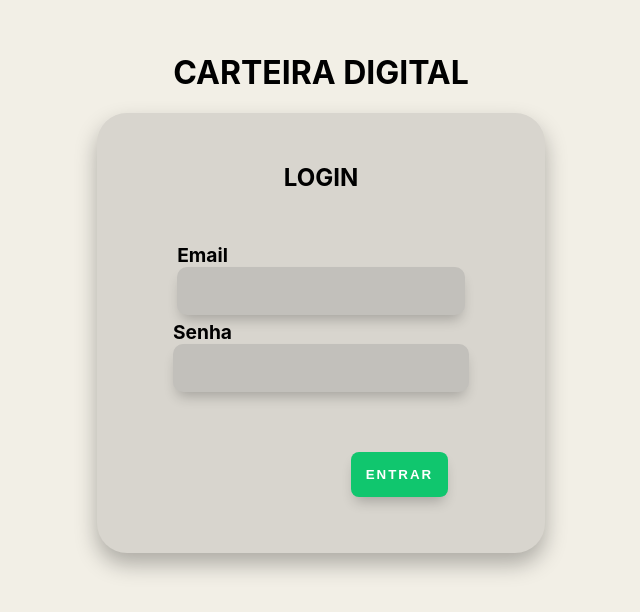
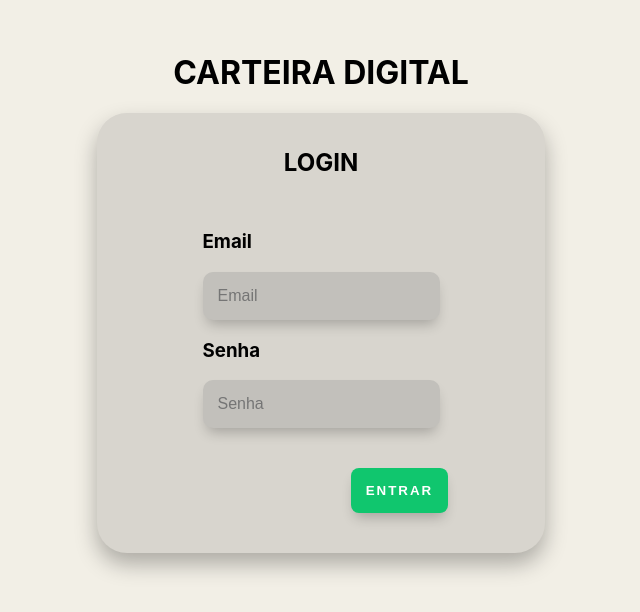
Before and after one commit to rcmertz/e-wallet, a React (Create React App) app: page / in a window 1280 px wide. Shown: the part 108-720 px from the top of the page, without its empty margins (319-959 px from the left). Built offline with nearby package versions, Linux system fonts and the light colour scheme.

Commit message:
login-validate

```diff
--- a/src/components/login/Login.jsx
+++ b/src/components/login/Login.jsx
@@ -2,9 +2,26 @@ import Input from "../input/Input";
 import Button from "../button/Button";
 import "./Login.css"
 import { Link } from 'react-router-dom'
+import React, { useState } from "react";
 export default function Login() {
+
+
+  const [form, setForm] = useState({
+    email: {
+      hasChanged: false,
+      value: "",
+    },
+    password: {
+      hasChanged: false,
+      value: "",
+    },
+  });
+
+  const isEmailValid = (email) => {
+    return /\S+@\S+.\S+/.test(email);
+  };
+
   return (
-
     <div className="login-container">
       <div className="titulo">
         <h1>CARTEIRA DIGITAL</h1>
@@ -18,17 +35,68 @@ export default function Login() {
 
           <div className="input-group">
             <div className="text-input">
-              <Input id='email' type='email'>Email</Input>
+              <h3>Email</h3>
+              <input
+                id="email"
+                className="email"
+                type="email"
+                placeholder="Email"
+                value={form.email.value}
+                onChange={(event) =>
+                  setForm({
+                    ...form,
+                    email: {
+                      hasChanged: true,
+                      value: event.target.value,
+                    },
+                  })
+                }
+                data-testid="email"
+              />
+              {form.email.hasChanged && !form.email.value && (
+                <div data-testid="email-required">Email é obrigatório</div>
+              )}
+              {form.email.hasChanged && !isEmailValid(form.email.value) && (
+                <div data-testid="email-invalid">Email é inválido</div>
+              )}
             </div>
             <div className="text-input">
-              <Input id='senha' type='password'>Senha</Input>
+              {/* <Input id='senha' type='password'>Senha</Input> */}
+              <h3>Senha</h3>
+              <input
+                className="input-style"
+                type="password"
+                placeholder="Senha"
+                value={form.password.value}
+                onChange={(event) =>
+                  setForm({
+                    ...form,
+                    password: {
+                      hasChanged: true,
+                      value: event.target.value,
+                    },
+                  })
+                }
+                data-testid="password"
+              />
+              {form.password.hasChanged && !form.password.value && (
+                <div data-testid="password-required">Senha é obrigatória</div>
+              )}
             </div>
           </div>
 
           <div className="button" style={{ marginLeft: "35%" }}>
             <Link to="/wallet">
-              <Button id='login-button'>Entrar</Button>
+              <button
+                id="login-button"
+                type="button"
+                data-testid="login-button"
+                disabled={!isEmailValid(form.email.value) || !form.password.value}
+              >
+                ENTRAR
+              </button>
             </Link>
+            {/* <Button id='login-button'>Entrar</Button> */}
           </div>
 
         </form>
```
Also changed, not shown: 1 other file (tests, documents, lock files or other folders).
